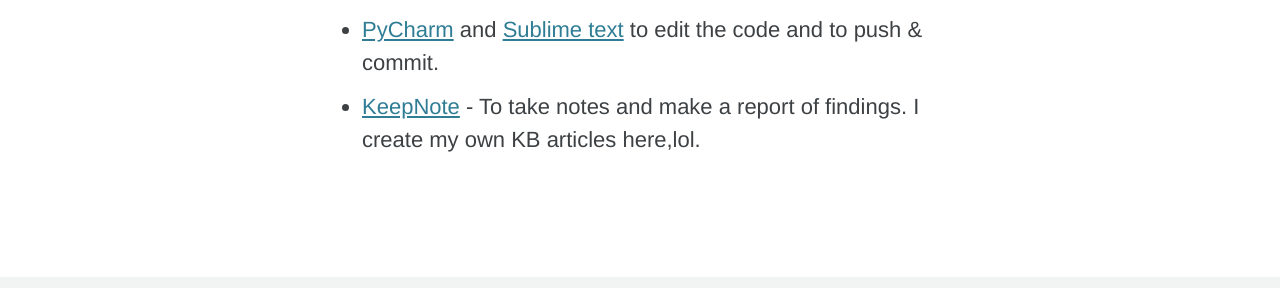
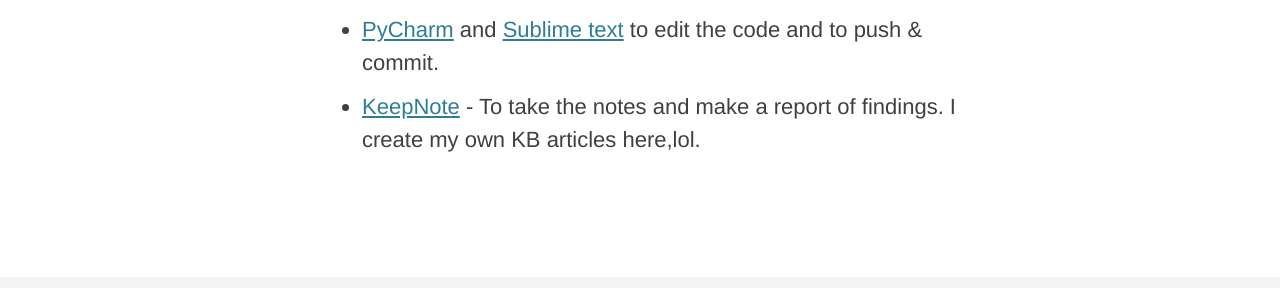
Before and after one commit to jakirhussainp7/captainjak, a Jekyll site: the page built from _pages/what-i-use.md, in a window 1280 px wide and 900 px high, scrolled down 964 px. Shown: the part 513-801 px from the top of the window. Built offline with Jekyll 4.4.1, drawn with Linux system fonts in a browser that asks for light colours; cached includes are drawn as plain includes; a style sheet for code colours, icons or effects is not loaded.

Commit message:
what I use update-2

```diff
--- a/_pages/what-i-use.md
+++ b/_pages/what-i-use.md
@@ -30,4 +30,4 @@
 * [Brave Browser](https://brave.com/) - One of best light weighted and Privacy focused web-browser in the world right now.
 * [Blender](https://www.blender.org/download/) - For all editing and to create the animated images. Its just like Adobe-suite in one pack.
 * [PyCharm](https://www.jetbrains.com/pycharm/) and [Sublime text](https://www.sublimetext.com/) to edit the code and to push & commit.
-* [KeepNote](http://keepnote.org/) - To take notes and make a report of findings. I create my own KB articles here,lol.
+* [KeepNote](http://keepnote.org/) - To take the notes and make a report of findings. I create my own KB articles here,lol.
```
